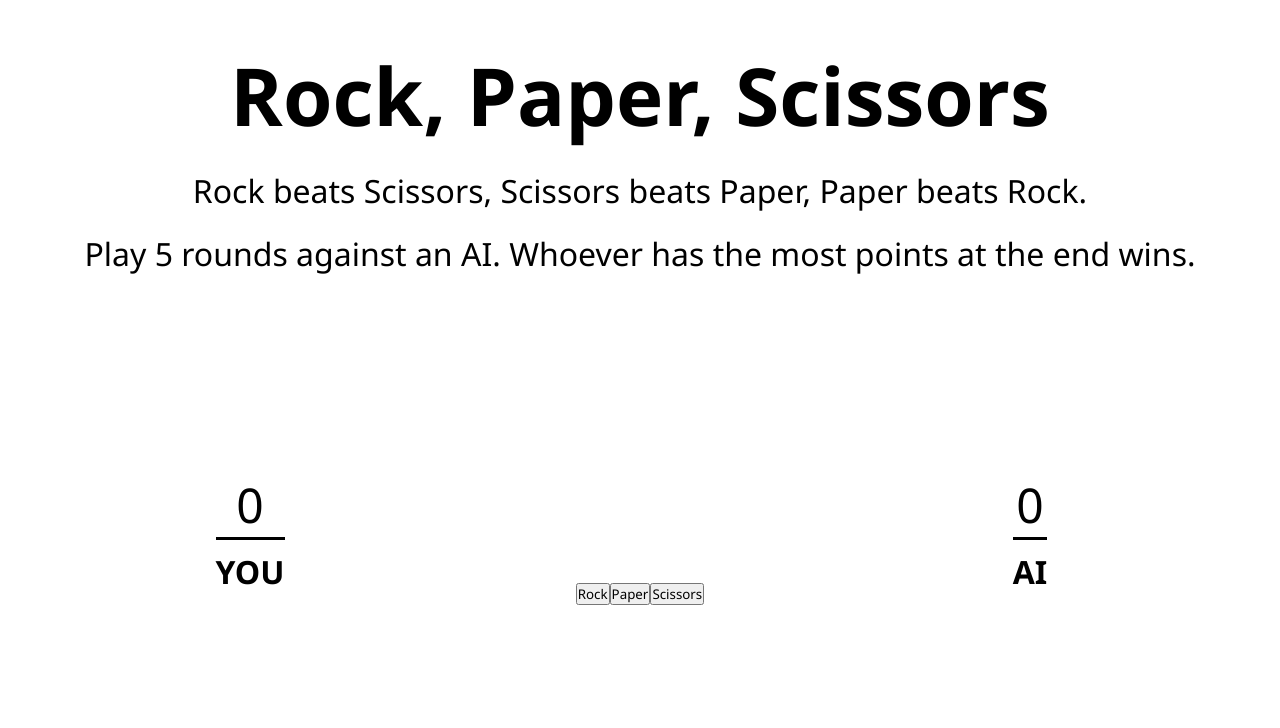
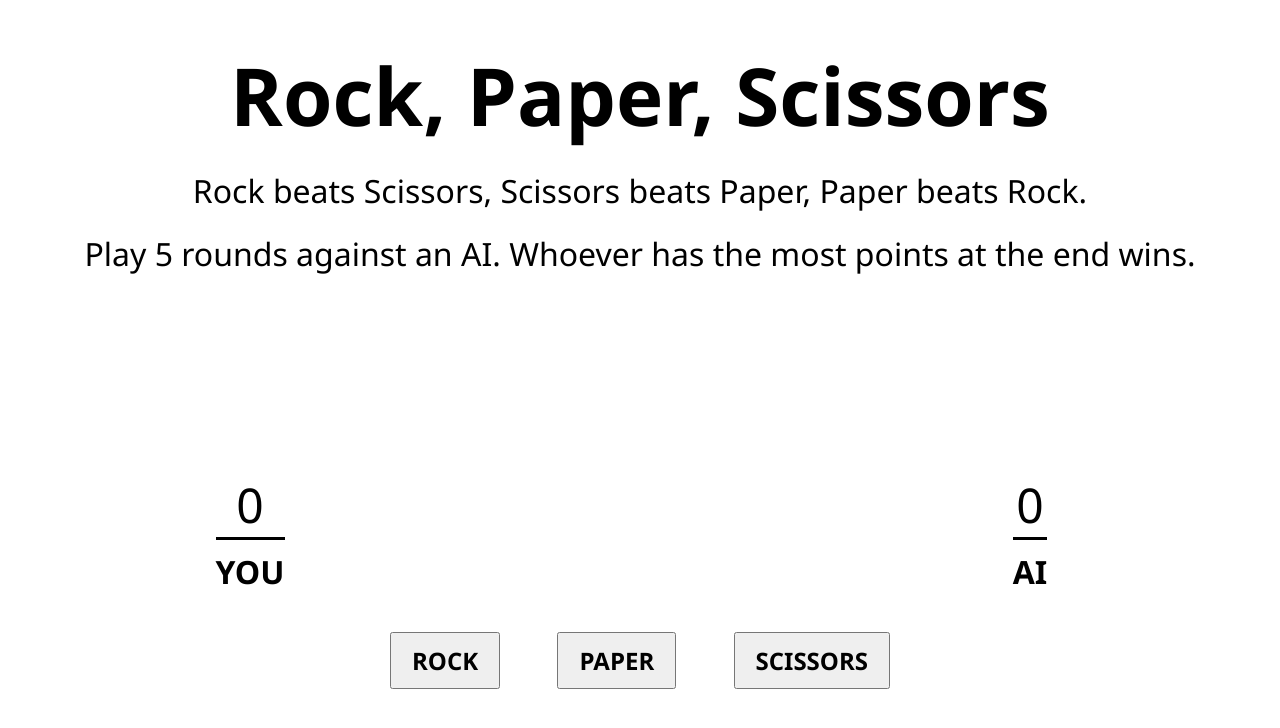
Before and after one commit to MikoZ321/odin-rock-paper-scissors, a plain HTML site: page index.html in a window 1280 px wide. Both pictures are taken after a click on the button "START". Drawn offline with Linux system fonts and the light colour scheme.

Commit message:
Added css to #input

```diff
--- a/styles.css
+++ b/styles.css
@@ -30,6 +30,7 @@
     font-weight: 800;
     margin-top: 50px;
     text-transform: uppercase;
+    cursor: pointer;
 }
 
 #output {
@@ -68,4 +69,24 @@
 
 .invisible {
     opacity: 0%;
+    margin-right: 100%;
+    width: 1px;
 }
+
+#input {
+    max-width: 500px;
+    width: 100%;
+    display: flex;
+    justify-content: space-between;
+    align-items: center;
+    text-align: center;
+    margin-top: 50px;
+}
+
+#input .btn {
+    padding: 10px 20px;
+    font-size: 1.5rem;
+    font-weight: bold;
+    cursor: pointer;
+    text-transform: uppercase;
+}
```
